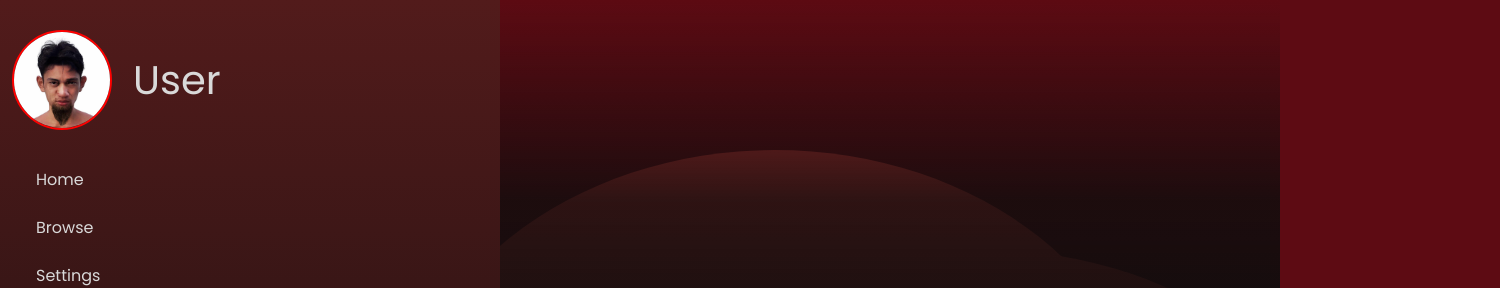
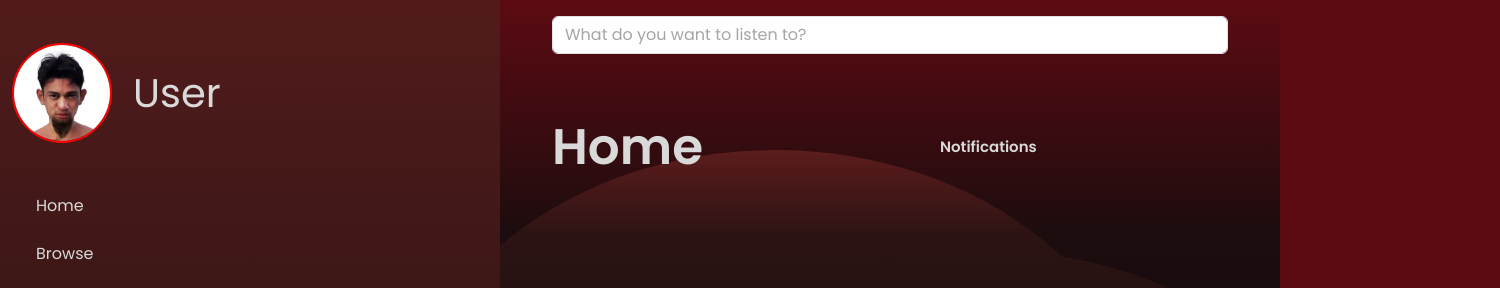
Before and after one commit to Kresalido/mixify_appdev, a React (Create React App) app in the folder React/: page /home in a window 1280 px wide. Shown: the top 288 px of the page, 1500 px wide, since content can reach past the window. Built offline with nearby package versions, Linux system fonts and the light colour scheme; no server answers.

Commit message:
Added scrollable dashboard

```diff
--- a/React/src/components/home.js
+++ b/React/src/components/home.js
@@ -1,6 +1,6 @@
 import React from 'react';
 import { Link } from 'react-router-dom';
-import { Container, Row, Stack, Col, Image } from 'react-bootstrap';
+import { Container, Row, Stack, Col, Image, Form } from 'react-bootstrap';
 import pfp from '.././img/user-pfp.jpg';
 import AudioPlayer from 'react-h5-audio-player';
 import 'react-h5-audio-player/lib/styles.css';
@@ -48,19 +48,20 @@ function Home() {
                         <Link to={'/'}> Logout</Link>
                     </Row>
                 </div>
-                <Col className='flex-grow-1 bg-user bg-user-dashboard position-relative'>
-                    {/* <Row className="">
-                        contentasdasdaskdhj
+                <Col className='flex-grow-1 bg-user bg-user-dashboard'>
+                    <Row className=" flex-grow-1 d-flex p-3">
+                        <Col className='custom-scrollbar'>
+                            <Stack direction='vertical' gap={2}>
+                                <Row className='px-5 d-flex'>
+                                    <Form.Control type="text" placeholder="What do you want to listen to?" />
                                 </Row>
-                    <Row className="">
-                        contentasdasdaskdhj
+                                <Row className='d-flex justify-content-space-around align-items-center user-white-text p-5 user-header'>
+                                    Home
+                                    <a href='' className='h-100 user-clickable'>Notifications</a>
                                 </Row>
-                    <Row className="">
-                        contentasdasdaskdhj
+                            </Stack>
+                        </Col>
                     </Row>
-                    <Row className="">
-                        contentasdasdaskdhj
-                    </Row> */}
                     <div className='user-player position-absolute bottom-0 d-flex'>
                         <Col xs={3} className='d-flex align-items-center '>
                             <Row className='h-100 p-4 flex-grow-1'>
--- a/React/src/index.css
+++ b/React/src/index.css
@@ -558,6 +558,30 @@ body {
 }
 
 /* USER */
+
+.user-white-text {
+  color: #D9D9D9;
+}
+
+.user-white-text a{
+  color: #D9D9D9;
+  text-decoration: none;
+  font-size: 15px;
+}
+
+.user-white-text a:hover{
+  font-weight: 600;
+}
+
+.user-clickable {
+  margin-bottom: 0 !important;
+}
+
+.user-header {
+  font-size: 50px;
+  font-weight: 600;
+}
+
 .bg-user-sidebar {
   background: linear-gradient(to bottom, #521B1B, #0D0D0D);
   width: 500px;
@@ -576,7 +600,7 @@ body {
   position: relative;
   background: linear-gradient(to bottom, rgba(82, 27, 27, 0), rgba(13, 13, 13, 0.8), rgba(13, 13, 13, 1), rgba(13, 13, 13, 1), #0D0D0D);
   z-index: 3;
-
+  overflow: hidden;
 }
 
 .circle {
@@ -621,6 +645,8 @@ body {
   background-color: rgba(255,255,255,0.14);
 }
 
+
+
 .user-player {
   height: 150px;
   width: 100%;
@@ -637,11 +663,37 @@ body {
 .song-details {
   color: #D9D9D9;
 }
+
 .song-cover-image {
   width: 100px !important;
   height: 100px !important;
   border-radius: 10px;
   object-fit: cover;
+}
+
+.custom-scrollbar {
+  overflow: auto;
+  height: 900px;
+}
+
+.custom-scrollbar::-webkit-scrollbar {
+  width: 10px;
+  padding-right: 50px;
+}
+
+.custom-scrollbar::-webkit-scrollbar-track {
+  border-radius: 25px;
+}
+
+.custom-scrollbar::-webkit-scrollbar-thumb {
+  background: #88888893;
+  border-radius: 25px;
+
+}
+
+.custom-scrollbar::-webkit-scrollbar-thumb:hover {
+  background: #555; /* Color of the handle when hovered */
+  border-radius: 25px;
 }
 
 /* PLAYER */
```
Lines whose indentation alone changed are shown as unchanged.
